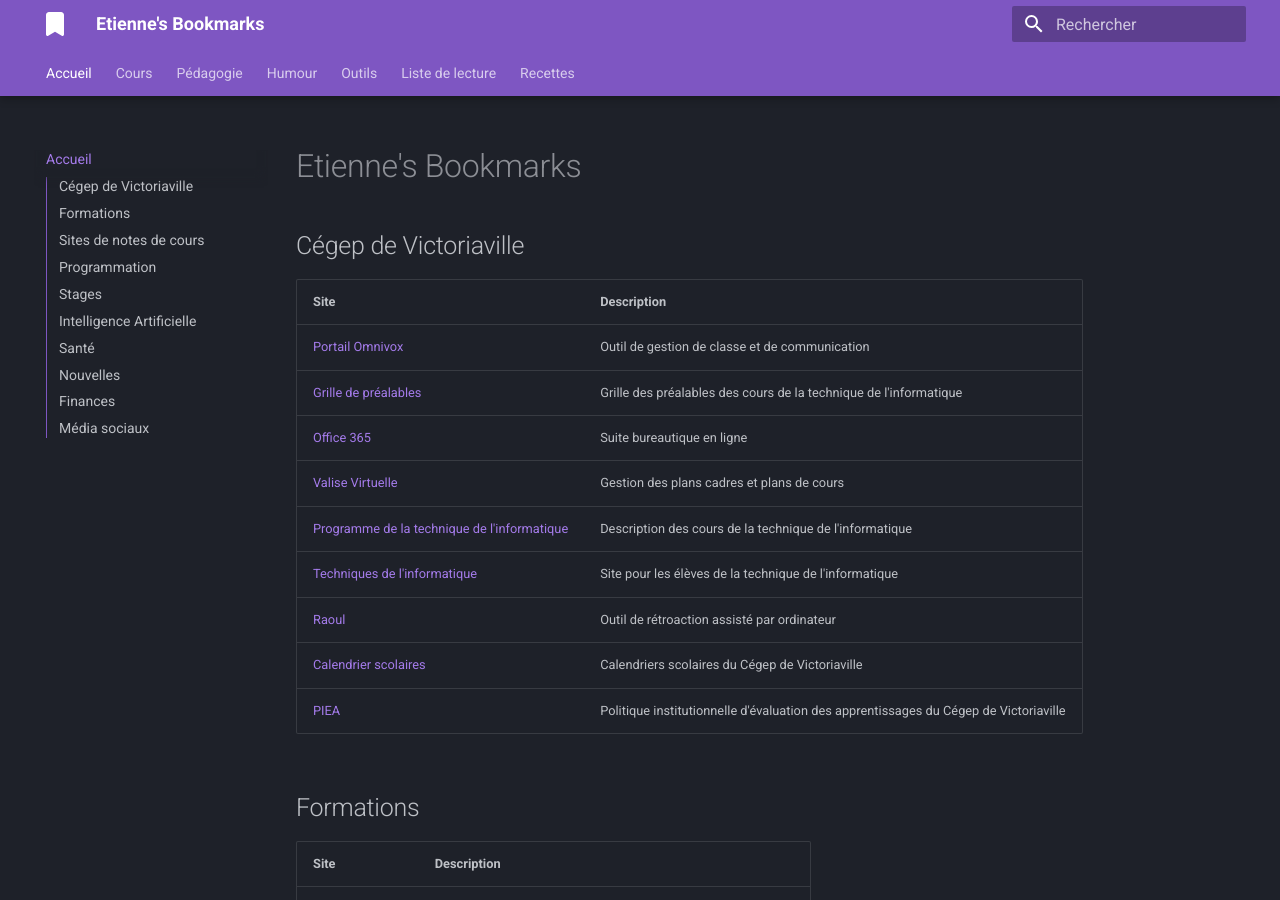
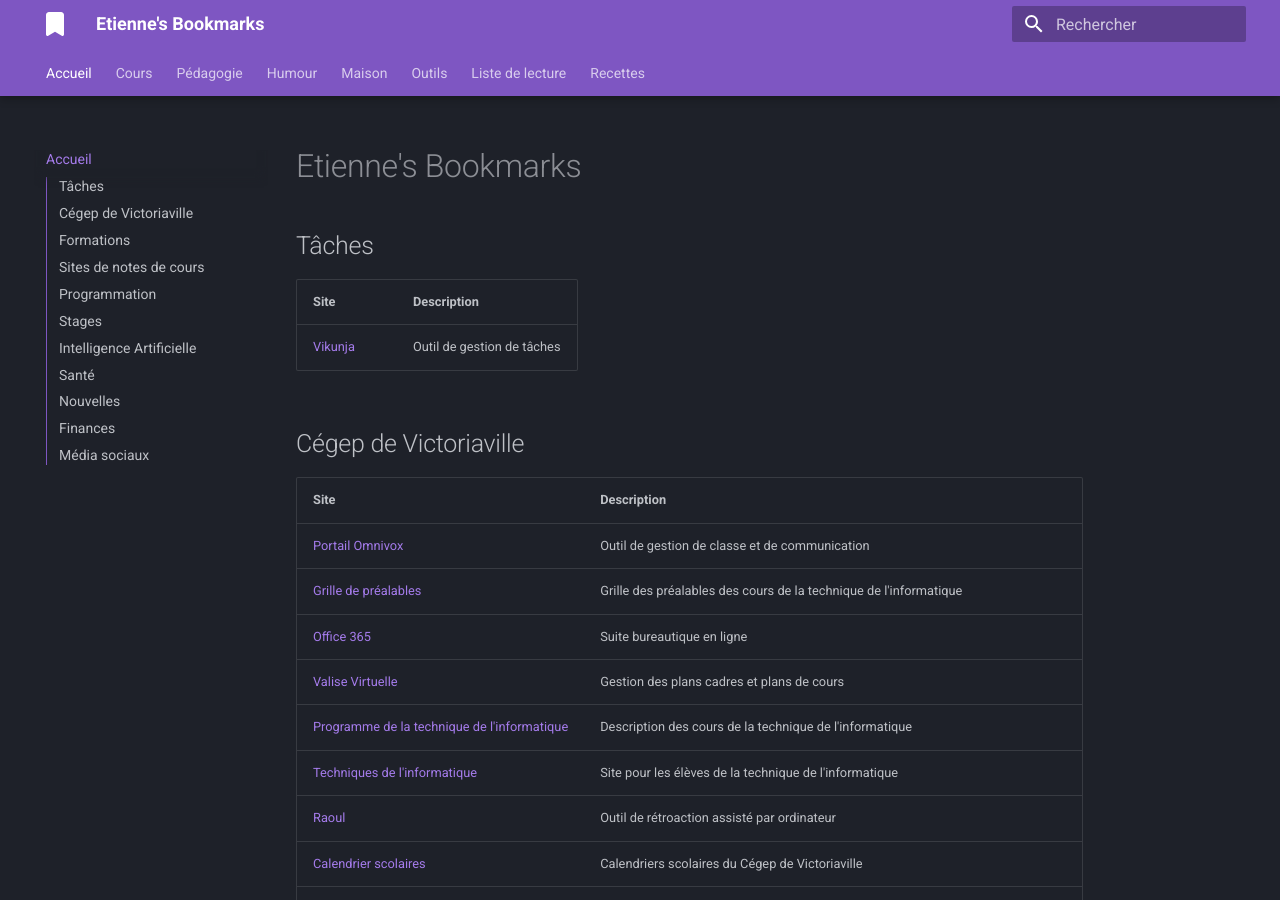
Before and after one commit to jaixan/bm, an MkDocs documentation site: the page built from docs/index.md, in a window 1280 px wide and 900 px high. Built offline with MkDocs 1.6.1 and Material for MkDocs 9.7.7, drawn with Linux system fonts in a browser that asks for light colours.

Commit message:
ajout maison

```diff
--- a/docs/index.md
+++ b/docs/index.md
@@ -1,4 +1,10 @@
 # Etienne's Bookmarks
+
+## Tâches
+
+| Site                             | Description                |
+| -------------------------------- | -------------------------- |
+| [Vikunja](https://todo.kerzo.ca) | Outil de gestion de tâches |
 
 ## Cégep de Victoriaville
 
--- a/mkdocs.yml
+++ b/mkdocs.yml
@@ -12,6 +12,7 @@ nav:
       - 'Technologies émergentes': techno.md
   - 'Pédagogie': pedagogie.md
   - 'Humour': humour.md
+  - 'Maison': maison.md
   - 'Outils':
       - 'Documentation': documentation.md
       - 'Données': donnees.md
```
Also changed, not shown: docs/maison.md (added, +7 -0 lines), 1 other file.
